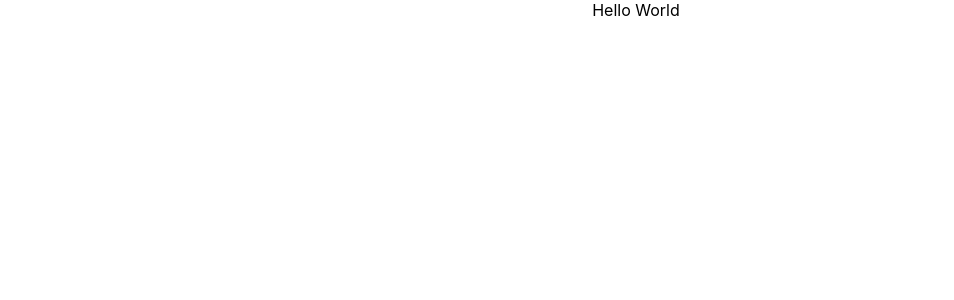
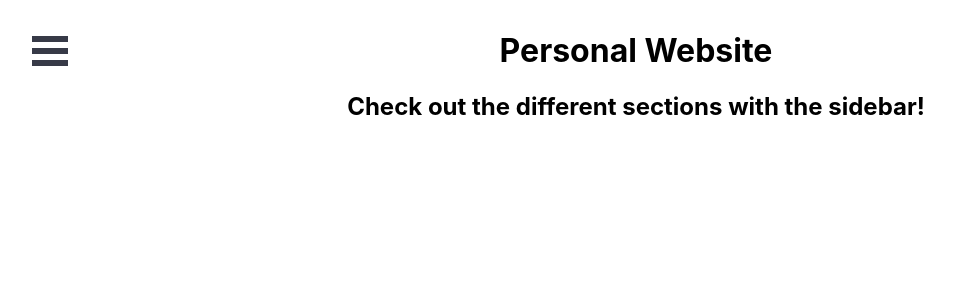
Before and after one commit to juliobarajas/juliobarajas.github.io, a React (Create React App) app: page / in a window 1280 px wide. Shown: the top 300 px of the page, without its empty margins (4-958 px from the left). Built offline with nearby package versions, Linux system fonts and the light colour scheme.

Commit message:
Implemented sidebar menu

```diff
--- a/package.json
+++ b/package.json
@@ -7,6 +7,7 @@
     "@testing-library/react": "^13.4.0",
     "@testing-library/user-event": "^13.5.0",
     "react": "^18.2.0",
+    "react-burger-menu": "^2.7.1",
     "react-dom": "^18.2.0",
     "react-scripts": "5.0.1",
     "web-vitals": "^2.1.4"
--- a/src/App.js
+++ b/src/App.js
@@ -1,10 +1,17 @@
 import logo from './logo.svg';
-import './App.css';
+import react from 'react';
+import './CSS/App.css';
+import './CSS/Sidebar.css';
+import Sidebar from './components/Sidebar';
 
 function App() {
   return (
-    <div className="App">
-      Hello World
+    <div className="outer-container">
+      <Sidebar pageWrapId={'page-wrap'} outerContainerId={'outer-container'} />
+      <div id="page-wrap">
+        <h1>Personal Website</h1>
+        <h2>Check out the different sections with the sidebar!</h2>
+      </div>
     </div>
   );
 }
--- a/src/App.css
+++ b/src/CSS/App.css
@@ -1,4 +1,4 @@
-.App {
+.outer-container {
   text-align: center;
 }
 
@@ -7,11 +7,6 @@
   pointer-events: none;
 }
 
-@media (prefers-reduced-motion: no-preference) {
-  .App-logo {
-    animation: App-logo-spin infinite 20s linear;
-  }
-}
 
 .App-header {
   background-color: #282c34;
@@ -27,12 +22,3 @@
 .App-link {
   color: #61dafb;
 }
-
-@keyframes App-logo-spin {
-  from {
-    transform: rotate(0deg);
-  }
-  to {
-    transform: rotate(360deg);
-  }
-}
--- /dev/null
+++ b/src/CSS/Sidebar.css
@@ -0,0 +1,77 @@
+/* Position and sizing of burger button */
+.bm-burger-button {
+    position: fixed;
+    width: 36px;
+    height: 30px;
+    left: 36px;
+    top: 36px;
+  }
+
+  /* Color/shape of burger icon bars */
+  .bm-burger-bars {
+    background: #373a47;
+  }
+
+  /* Color/shape of burger icon bars on hover*/
+  .bm-burger-bars-hover {
+    background: #a90000;
+  }
+
+  /* Position and sizing of clickable cross button */
+  .bm-cross-button {
+    height: 24px;
+    width: 24px;
+  }
+
+  /* Color/shape of close button cross */
+  .bm-cross {
+    background: #bdc3c7;
+  }
+
+  /*
+  Sidebar wrapper styles
+  Note: Beware of modifying this element as it can break the animations - you should not need to touch it in most cases
+  */
+  .bm-menu-wrap {
+    position: fixed;
+    height: 100%;
+  }
+
+  /* General sidebar styles */
+  .bm-menu {
+    background: #000000;
+    padding: 2.5em 1.5em 0;
+    font-size: 1.15em;
+  }
+
+  /* Morph shape necessary with bubble or elastic */
+  .bm-morph-shape {
+    fill: #373a47;
+  }
+
+  /* Wrapper for item list */
+  .bm-item-list {
+    color: #b8b7ad;
+    padding: 0.8em;
+  }
+
+  /* Individual item */
+  .bm-item {
+    display: inline-block;
+
+    color: #d1d1d1;
+    margin-bottom: 10px;
+    text-align: left;
+    text-decoration: none;
+    transition: color 0.2s;
+
+  }
+
+  .bm-item:hover {
+    color: #ffffff;
+  }
+
+  /* Styling of overlay */
+  .bm-overlay {
+    background: rgba(0, 0, 0, 0.3);
+  }
--- a/src/index.css
+++ b/src/CSS/index.css
@@ -11,3 +11,12 @@ code {
   font-family: source-code-pro, Menlo, Monaco, Consolas, 'Courier New',
     monospace;
 }
+
+* {
+  box-sizing: border-box;
+}
+
+#page-wrap {
+  padding-bottom: 10px;
+  padding-top: 10px;
+}
--- /dev/null
+++ b/src/components/Sidebar.js
@@ -0,0 +1,27 @@
+import React from 'react';
+import '../CSS/Sidebar.css';
+import { slide as Menu } from 'react-burger-menu';
+
+
+export default props => {
+  return (
+    <Menu width={200}>
+      <a className="menu-item" href="/">
+        Home
+      </a>
+      <a className="menu-item" href="/education">
+        Education
+      </a>
+      <a className="menu-item" href="/experience">
+        Experience
+      </a>
+      <a className="menu-item" href="/projects">
+        Software Projects
+      </a>
+      <a className="menu-item" href="/skills">
+        Skills & Abilities
+      </a>
+
+    </Menu>
+  );
+};
--- a/src/index.js
+++ b/src/index.js
@@ -1,6 +1,6 @@
 import React from 'react';
 import ReactDOM from 'react-dom/client';
-import './index.css';
+import './CSS/index.css';
 import App from './App';
 import reportWebVitals from './reportWebVitals';
 
```
Also changed, not shown: 1 other file (tests, documents, lock files or other folders).
